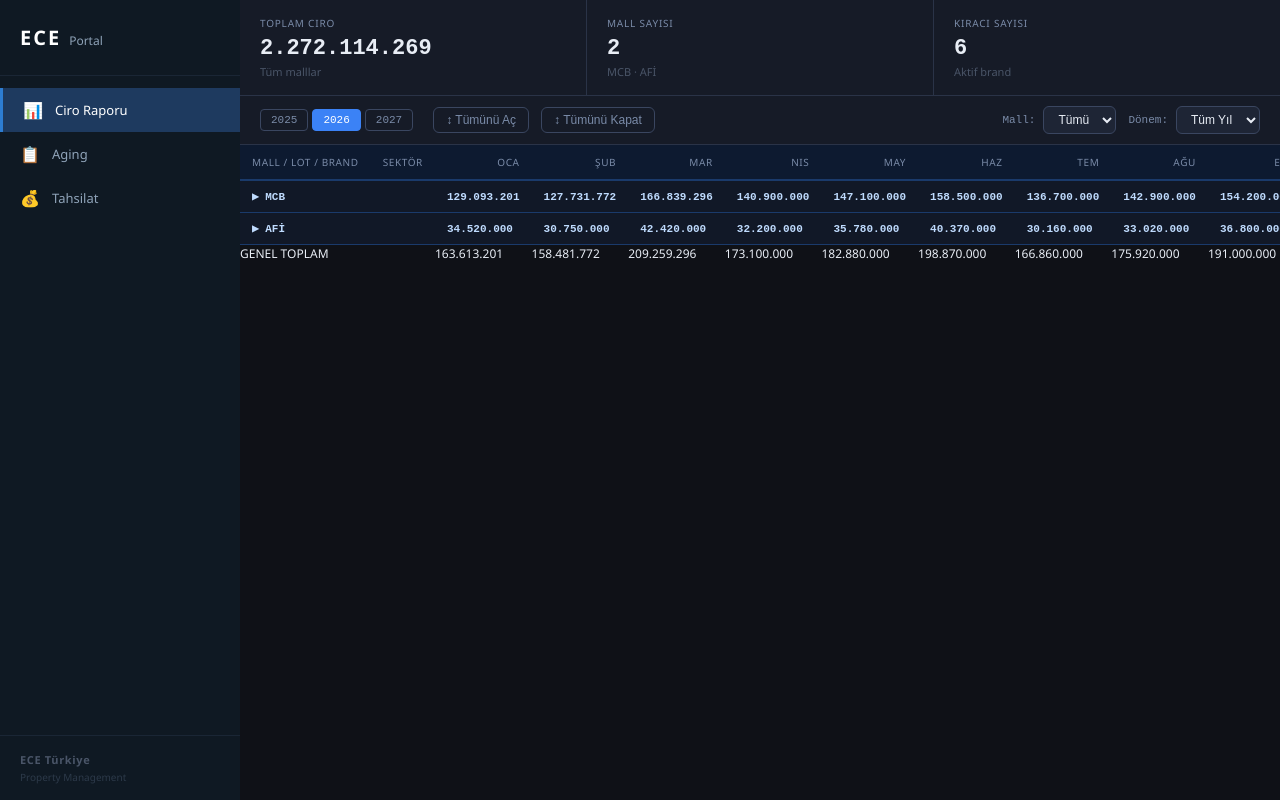
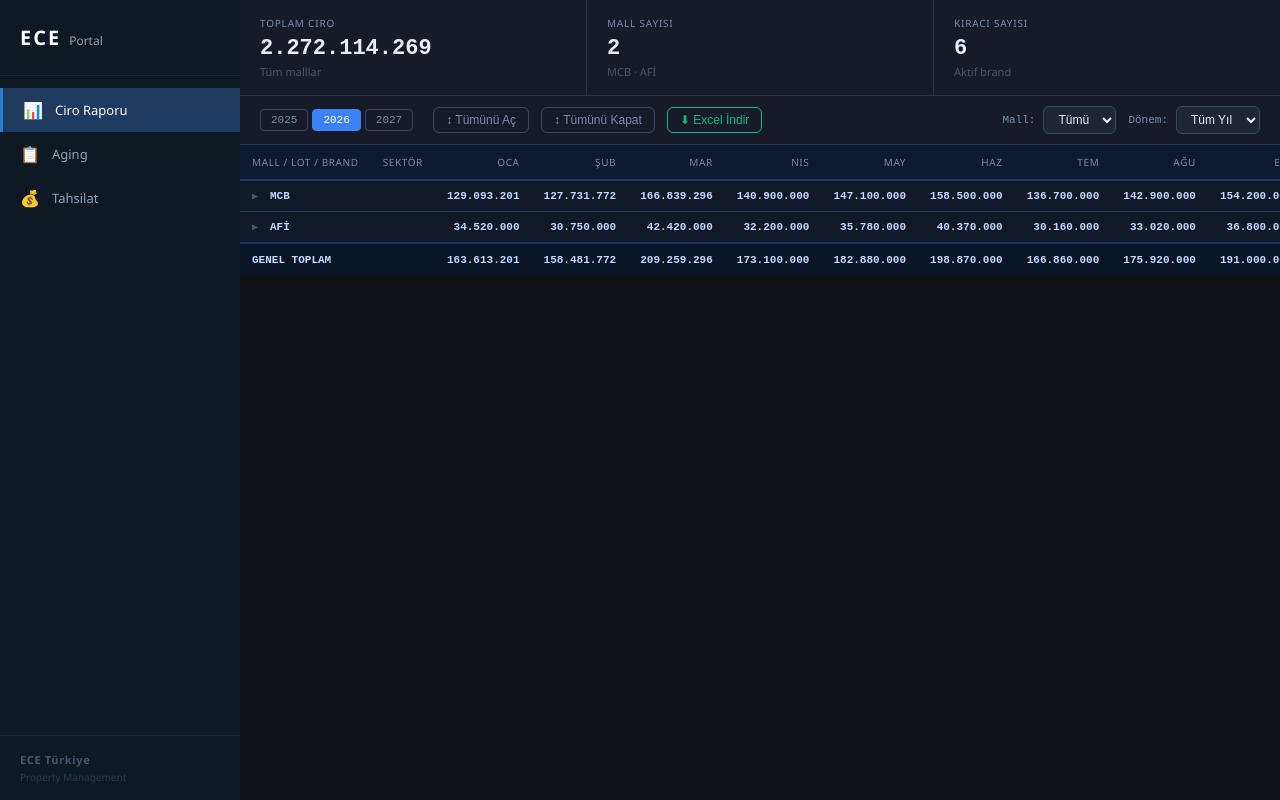
Before and after one commit to ulkembetill-fub/ece-portal, an Angular app: page /ciro in a window 1280 px wide. Built offline with nearby package versions, Linux system fonts and the light colour scheme.

Commit message:
excel export eklendi

```diff
--- a/package.json
+++ b/package.json
@@ -18,7 +18,8 @@
     "@angular/platform-browser": "^21.2.0",
     "@angular/router": "^21.2.0",
     "rxjs": "~7.8.0",
-    "tslib": "^2.3.0"
+    "tslib": "^2.3.0",
+    "xlsx": "^0.18.5"
   },
   "devDependencies": {
     "@angular/build": "^21.2.8",
--- a/src/app/features/ciro/ciro.css
+++ b/src/app/features/ciro/ciro.css
@@ -97,6 +97,17 @@
   border-color: #3b82f6;
 }
 
+.btn-excel {
+  color: #10b981;
+  border-color: #10b981;
+}
+
+.btn-excel:hover {
+  background: #10b98122;
+  border-color: #10b981;
+  color: #10b981;
+}
+
 .filter-group {
   display: flex;
   align-items: center;
@@ -188,4 +199,43 @@
 tr.brand-row:hover { background: #141a24; }
 tr.brand-row td {
   padding: 7px 12px;
-  color: #
+  color: #7a8ba8;
+  border-bottom: 1px solid #1a2035;
+  font-size: 12px;
+}
+
+tr.total-row { background: #0a1628; }
+tr.total-row td {
+  padding: 10px 12px;
+  font-weight: 600;
+  font-family: monospace;
+  color: #bfdbfe;
+  border-top: 2px solid #1a3a6b;
+  font-size: 11px;
+}
+
+td.num {
+  text-align: right;
+  font-family: monospace;
+  color: #e8edf5;
+}
+
+td.total {
+  font-weight: 600;
+  color: #bfdbfe;
+}
+
+.expand-icon {
+  font-size: 9px;
+  margin-right: 6px;
+  color: #4a5568;
+}
+
+.badge {
+  border: 1px solid;
+  border-radius: 4px;
+  padding: 2px 7px;
+  font-size: 10px;
+  font-family: monospace;
+  white-space: nowrap;
+}
--- a/src/app/features/ciro/ciro.html
+++ b/src/app/features/ciro/ciro.html
@@ -31,6 +31,7 @@
 
     <button class="btn" (click)="expandAll()">↕ Tümünü Aç</button>
     <button class="btn" (click)="collapseAll()">↕ Tümünü Kapat</button>
+    <button class="btn btn-excel" (click)="exportExcel()">⬇ Excel İndir</button>
 
     <div class="filter-group">
       <span class="filter-label">Mall:</span>
--- a/src/app/features/ciro/ciro.ts
+++ b/src/app/features/ciro/ciro.ts
@@ -1,6 +1,7 @@
 import { Component, OnInit } from '@angular/core';
 import { CommonModule } from '@angular/common';
 import { FormsModule } from '@angular/forms';
+import * as XLSX from 'xlsx';
 
 @Component({
   selector: 'app-ciro',
@@ -133,6 +134,44 @@
     return result;
   }
 
+  exportExcel() {
+    const wb = XLSX.utils.book_new();
+    const rows: any[] = [];
+
+    const activeCols = this.selectedMonth > 0
+      ? [this.selectedMonth - 1]
+      : Array.from({length: 12}, (_, i) => i);
+
+    const headers = ['Mall', 'Lot Tipi', 'Brand', 'Sektör',
+      ...activeCols.map(i => this.months[i]), 'Toplam'];
+    rows.push(headers);
+
+    for (const mall of this.tree) {
+      const mallAmts = activeCols.map(i => mall.months[i]);
+      rows.push([mall.name, '', '', '', ...mallAmts, mallAmts.reduce((a:number,b:number)=>a+b,0)]);
+
+      for (const lot of mall.lots) {
+        const lotAmts = activeCols.map(i => lot.months[i]);
+        rows.push(['', lot.name, '', '', ...lotAmts, lotAmts.reduce((a:number,b:number)=>a+b,0)]);
+
+        for (const brand of lot.brands) {
+          const brandAmts = activeCols.map(i => brand.amounts[i]);
+          rows.push(['', '', brand.brand, brand.branch, ...brandAmts, brandAmts.reduce((a:number,b:number)=>a+b,0)]);
+        }
+      }
+    }
+
+    const grandAmts = activeCols.map(i => this.getGrandMonths()[i]);
+    rows.push(['GENEL TOPLAM', '', '', '', ...grandAmts, grandAmts.reduce((a:number,b:number)=>a+b,0)]);
+
+    const ws = XLSX.utils.aoa_to_sheet(rows);
+    XLSX.utils.book_append_sheet(wb, ws, 'Ciro Raporu');
+
+    const mall = this.selectedMall || 'Tum';
+    const donem = this.selectedMonth > 0 ? this.months[this.selectedMonth - 1] : 'TumYil';
+    XLSX.writeFile(wb, `CiroRaporu_${mall}_${this.selectedYear}_${donem}.xlsx`);
+  }
+
   getMockData() {
     return [
       { mall: 'MCB', lotType: 'MAĞAZA', brand: 'MİGROS',   branch: 'Grocery', amounts: [101697220,105822921,126442847,118000000,122000000,130000000,115000000,119000000,128000000,133000000,140000000,145000000] },
```
Also changed, not shown: 1 other file (tests, documents, lock files or other folders).
